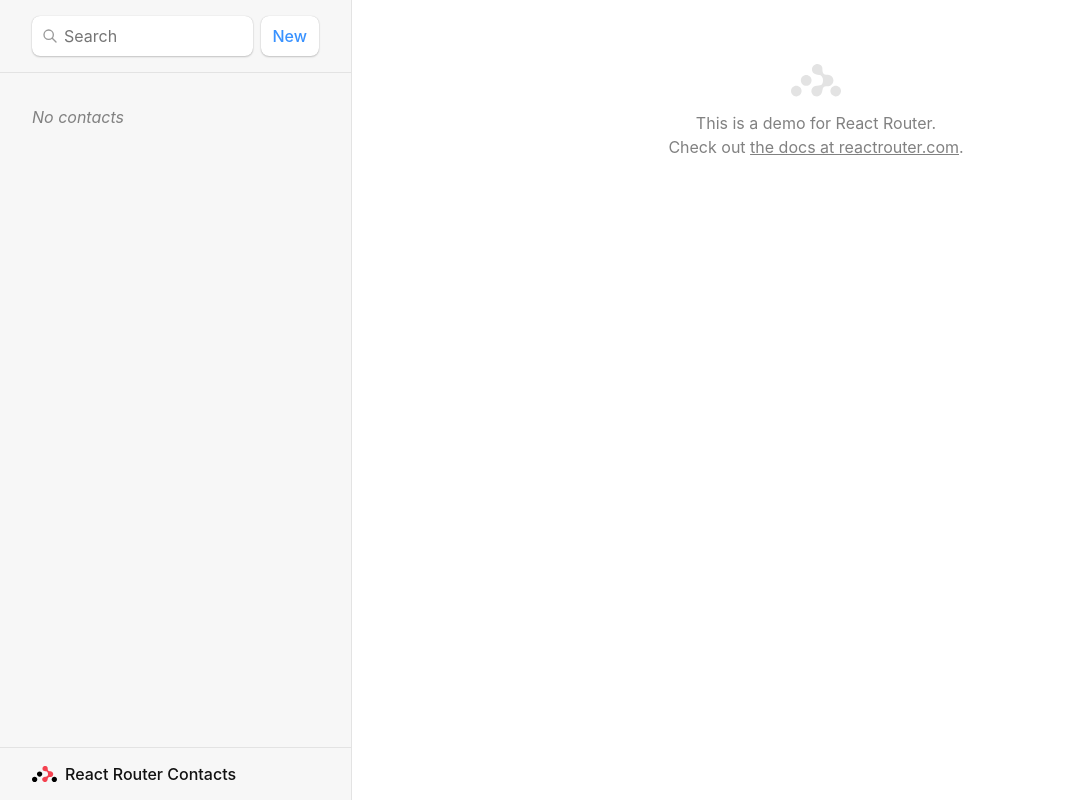
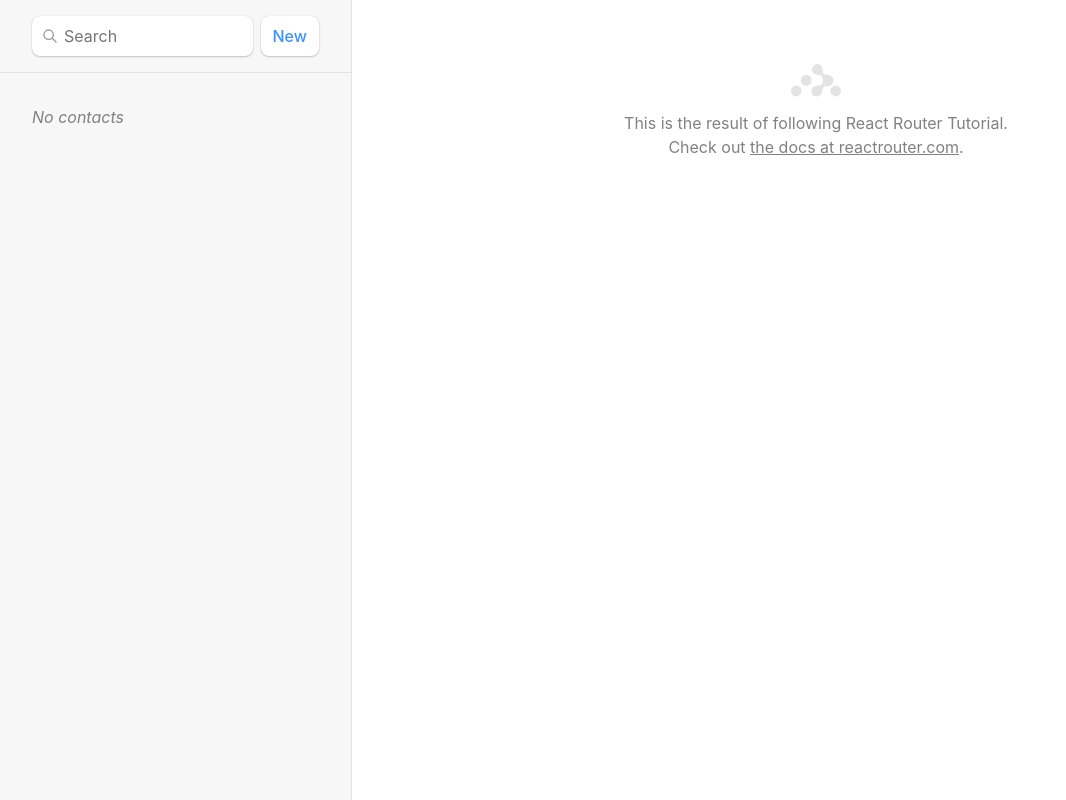
Before and after one commit to Kristian-kodehode/router-tutorial, a React (Vite) app: page / in a window 1280 px wide. Shown: the whole page, without its empty margins (0-1066 px from the left). Built offline with nearby package versions, Linux system fonts and the light colour scheme.

Commit message:
updated info on default page. router logo out

```diff
--- a/src/routes/index.jsx
+++ b/src/routes/index.jsx
@@ -1,7 +1,7 @@
 export default function Index() {
   return (
     <p id="zero-state">
-      This is a demo for React Router.
+      This is the result of following React Router Tutorial.
       <br />
       Check out{" "}
       <a href="https://reactrouter.com">the docs at reactrouter.com</a>.
--- a/src/routes/root.jsx
+++ b/src/routes/root.jsx
@@ -33,7 +33,7 @@
   return (
     <>
       <div id="sidebar">
-        <h1>React Router Contacts</h1>
+        {/* <h1>React Router Contacts</h1> */}
         <div>
           <Form id="search-form" role="search">
             <input
```
